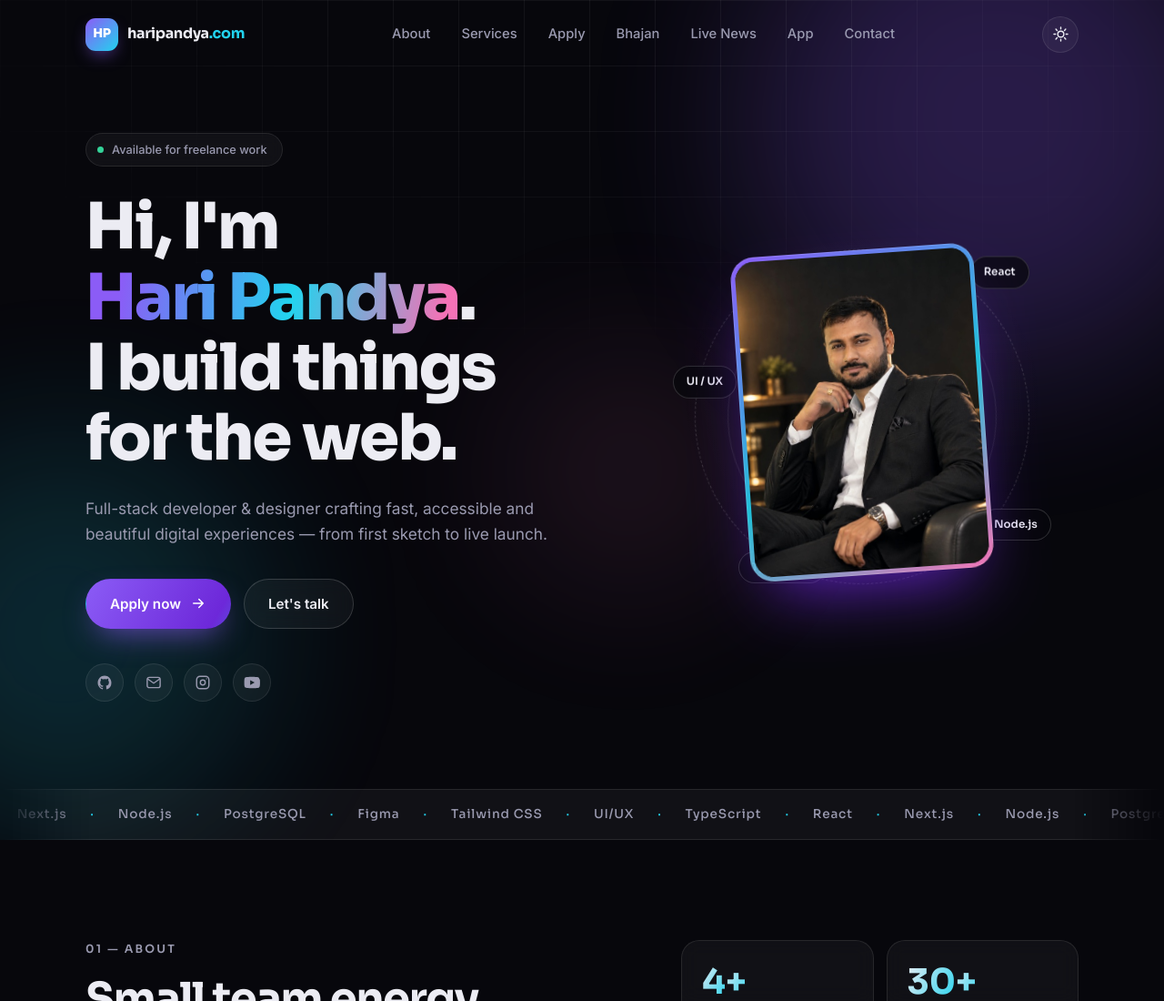
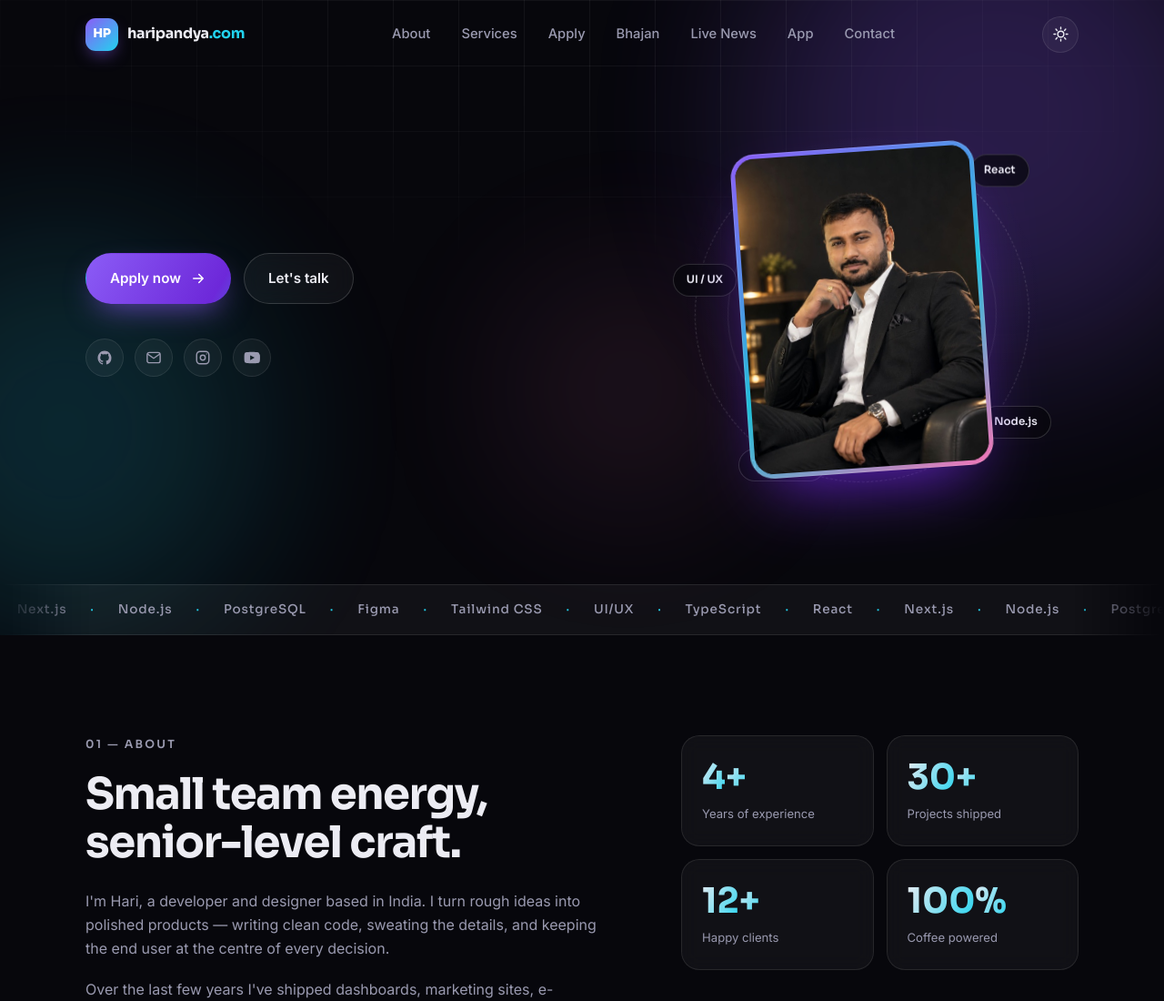
Before and after one commit to pandyaherry11/haripandya, a plain HTML site: page index.html in a window 1280 px wide. Shown: the top 1100 px of the page at 91% size. Drawn offline with Linux system fonts and the light colour scheme.

Commit message:
Remove hero introduction (I'm Hari Pandya intro)

```diff
--- a/index.html
+++ b/index.html
@@ -76,18 +76,6 @@
 
       <div class="container hero-inner">
         <div class="hero-copy">
-          <p class="pill"><span class="dot"></span> Available for freelance work</p>
-
-          <h1>
-            Hi, I'm <span class="grad">Hari&nbsp;Pandya</span>.<br />
-            I build things<br class="br-mobile" /> for the web.
-          </h1>
-
-          <p class="lead">
-            Full-stack developer &amp; designer crafting fast, accessible and beautiful
-            digital experiences — from first sketch to live launch.
-          </p>
-
           <div class="cta">
             <a href="#apply" class="btn btn-primary">
               Apply now
```
